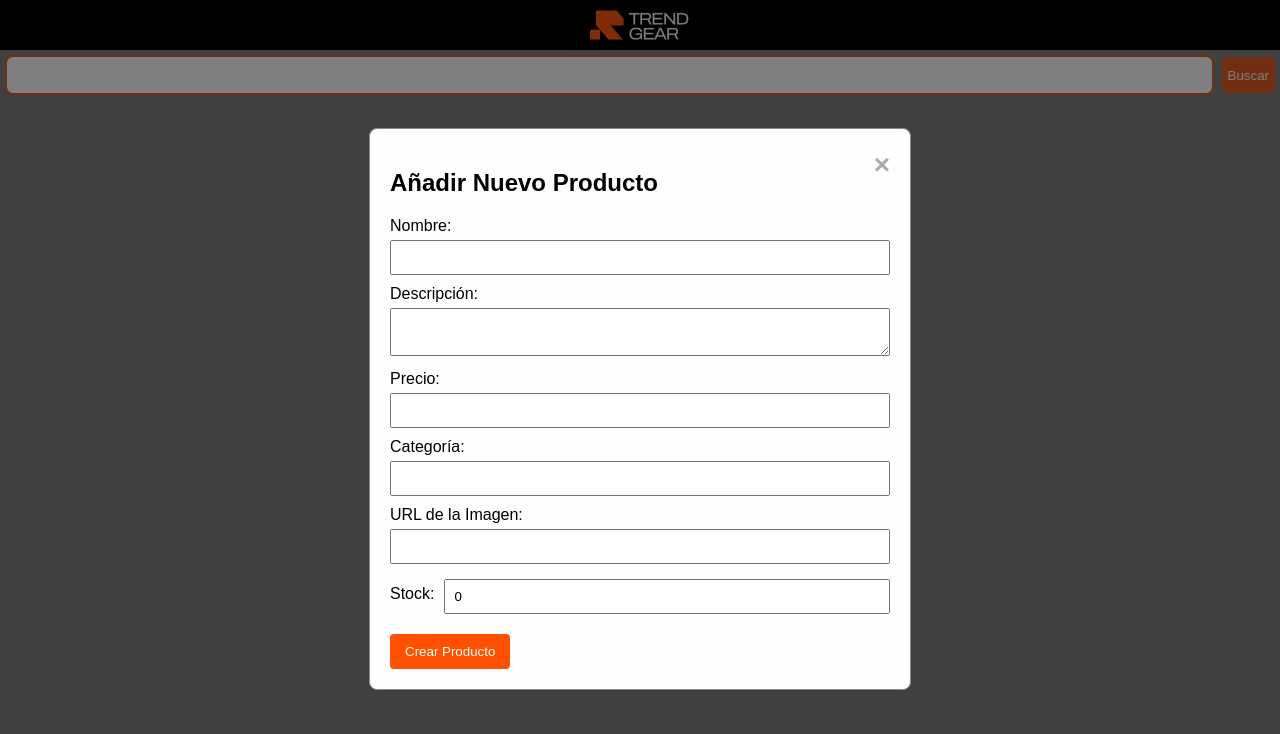
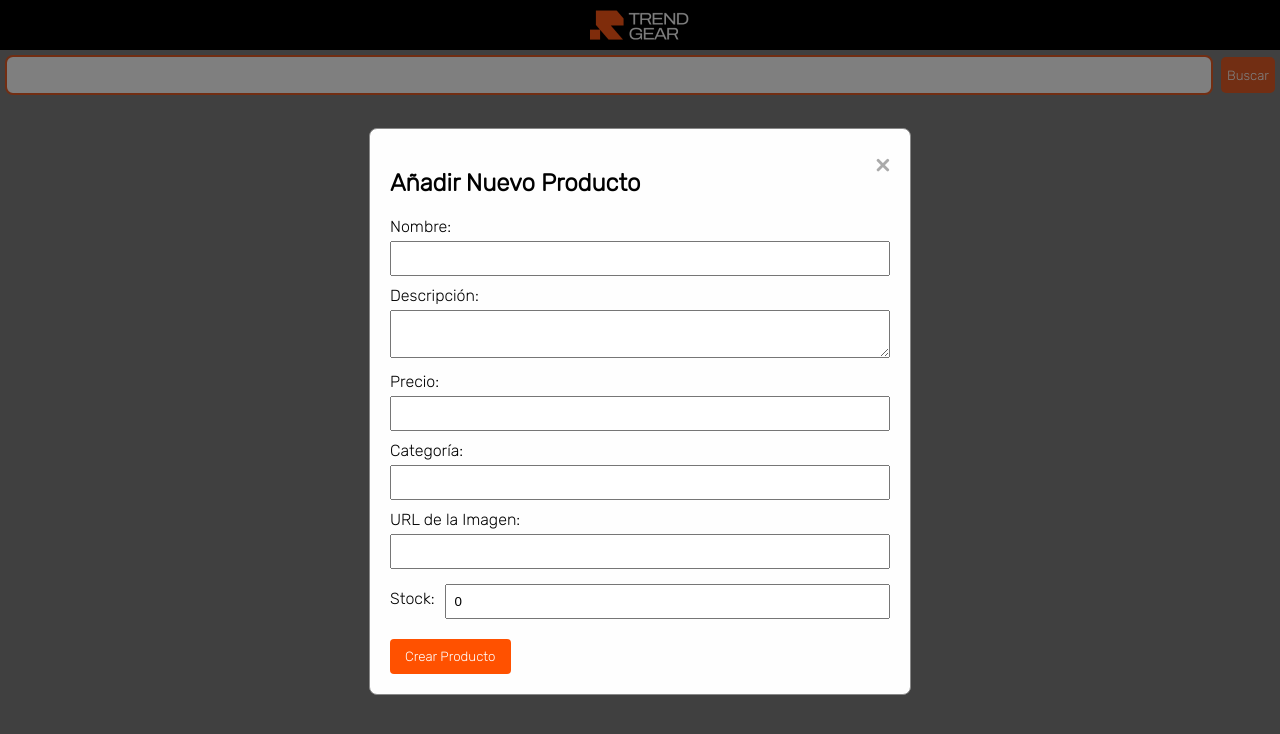
Before and after one commit to Sebas404040/UsoIA_Gomez_Serrano_Sebastian, a plain HTML site: page dia_3/ejercicio_1/index.html in a window 1280 px wide. Both pictures are taken after a click on the button "Agregar Producto". Drawn offline with Linux system fonts and the light colour scheme; no server answers.

Commit message:
style: :lipstick: Fonts applied
applied to the components

none

```diff
--- a/dia_3/ejercicio_1/styles.css
+++ b/dia_3/ejercicio_1/styles.css
@@ -1,9 +1,27 @@
+@font-face {
+    font-family: "Rubik-Bold";
+    src: url("./fonts/Rubik-Bold.ttf") format("opentype");
+    font-weight: bold;
+    font-style: normal;
+}
+
+@font-face {
+    font-family: "Rubik-Light";
+    src: url("./fonts/Rubik-Light.ttf") format("opentype");
+    font-weight: lighter;
+    font-style: normal;
+}
+
 body {
+    font-family: "Rubik-Light", Arial, sans-serif;
     margin: 0;
     padding: 0;
     box-sizing: border-box;
-    font-family: Arial, sans-serif;
     background-color: gray;
+}
+
+h3 {
+    font-family: "Rubik-Bold", Arial, sans-serif;
 }
 
 #body__header {
@@ -34,6 +52,7 @@ body {
     border: 2px solid rgb(229, 92, 38);
     padding: 8px;
     font-size: 16px;
+    font-family: "Rubik-Light", Arial, sans-serif;
 }
 
 #section__button {
@@ -43,6 +62,7 @@ body {
     background-color: rgb(229, 92, 38);
     color: white;
     border: none;
+    font-family: "Rubik-Light", Arial, sans-serif;
 }
 
 #section__button:hover {
@@ -135,11 +155,13 @@ body {
     border: none;
     cursor: pointer;
     border-radius: 4px;
+    font-family: "Rubik-Light", Arial, sans-serif;
 }
 
 .div__buttons {
     display: flex;
     justify-content: space-around;
+    font-family: "Rubik-Light", Arial, sans-serif;
 }
 
 .button__edit {
@@ -149,6 +171,7 @@ body {
     padding: 10px 15px;
     cursor: pointer;
     border-radius: 4px;
+    font-family: "Rubik-Light", Arial, sans-serif;
 }
 
 .button__delete {
@@ -158,6 +181,7 @@ body {
     padding: 10px 15px;
     cursor: pointer;
     border-radius: 4px;
+    font-family: "Rubik-Light", Arial, sans-serif;
 }
 
 #main__addProduct {
```
